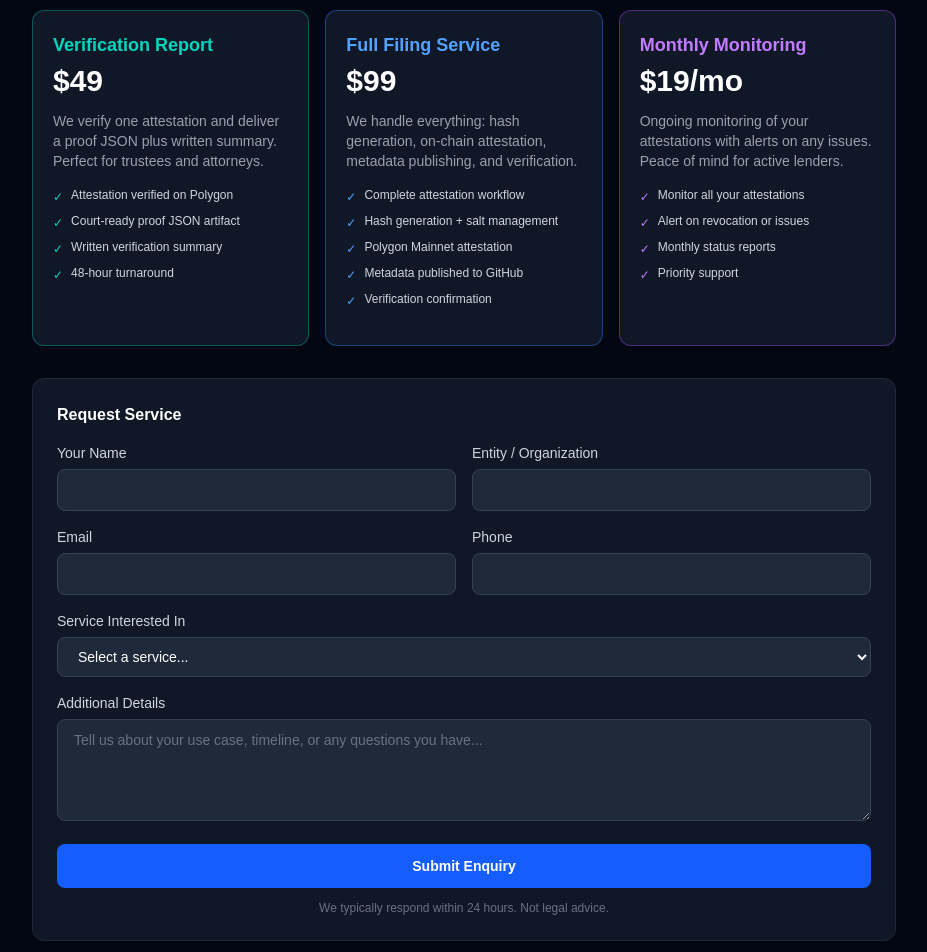
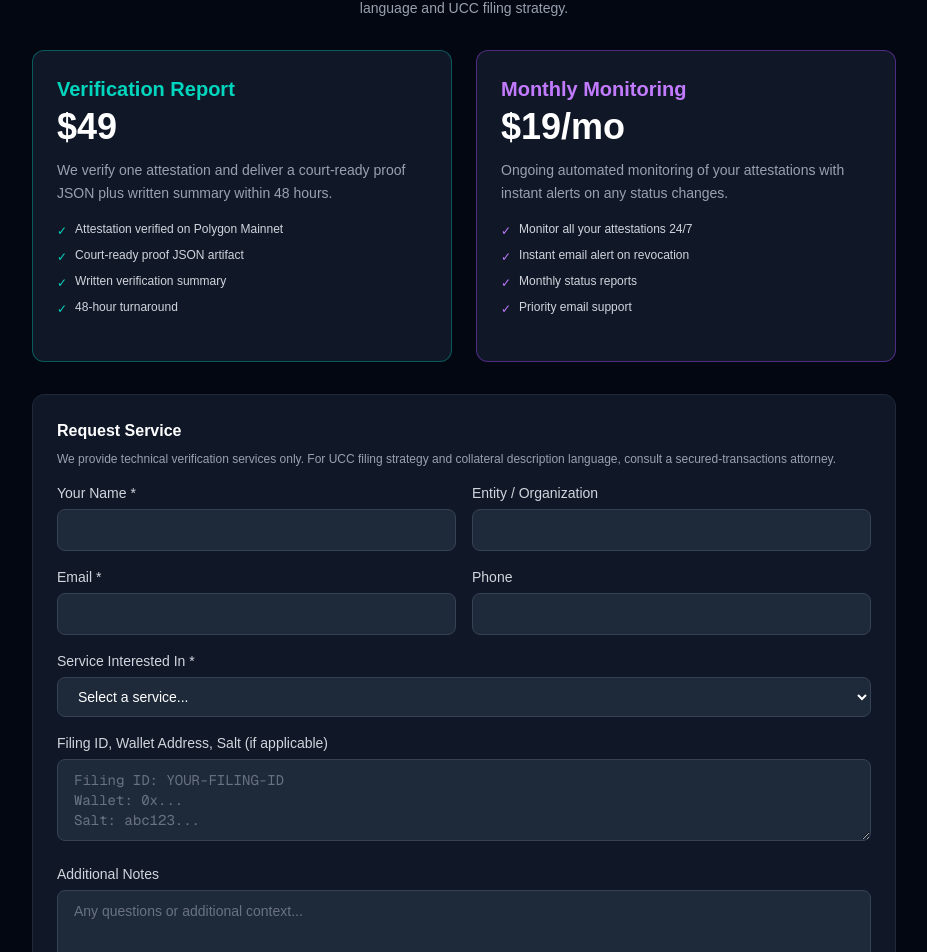
Before and after one commit to heirsure-cyber/UCC-Chain-Dev, a Next.js app in the folder frontend/: page /guide in a window 1280 px wide. Shown: the part 4747-5699 px from the top of the page, without its empty margins (176-1103 px from the left). Built offline with nearby package versions, Linux system fonts and the light colour scheme.

Commit message:
Week 5: Remove Full Filing Service, keep only automated verification + monitoring

```diff
--- a/frontend/app/guide/page.tsx
+++ b/frontend/app/guide/page.tsx
@@ -392,44 +392,36 @@ Metadata at [YOUR_METADATA_URL].`}
         {/* Services section */}
         <div className="mt-12 pt-8 border-t border-gray-800">
           <div className="text-center mb-8">
-            <h2 className="text-2xl font-bold mb-2">Too Technical? We Can Do This For You</h2>
-            <p className="text-gray-400 text-sm">
-              HeirSure LLC offers full-service UCC-Chain attestation and verification for lenders, trustees, and fiduciaries who need expert assistance.
+            <h2 className="text-2xl font-bold mb-2">Professional Verification Services</h2>
+            <p className="text-gray-400 text-sm max-w-2xl mx-auto">
+              HeirSure LLC offers automated verification and monitoring services for lenders, trustees, and fiduciaries. We provide technical verification only — not legal advice. Consult your attorney for collateral description language and UCC filing strategy.
             </p>
           </div>
 
-          <div className="grid grid-cols-3 gap-4 mb-8">
+          <div className="grid grid-cols-2 gap-6 mb-8">
             {[
               {
                 name: "Verification Report",
                 price: "$49",
-                desc: "We verify one attestation and deliver a proof JSON plus written summary. Perfect for trustees and attorneys.",
-                features: ["Attestation verified on Polygon", "Court-ready proof JSON artifact", "Written verification summary", "48-hour turnaround"],
+                desc: "We verify one attestation and deliver a court-ready proof JSON plus written summary within 48 hours.",
+                features: ["Attestation verified on Polygon Mainnet", "Court-ready proof JSON artifact", "Written verification summary", "48-hour turnaround"],
                 color: "border-teal-500/40",
                 labelColor: "text-teal-400",
               },
               {
-                name: "Full Filing Service",
-                price: "$99",
-                desc: "We handle everything: hash generation, on-chain attestation, metadata publishing, and verification.",
-                features: ["Complete attestation workflow", "Hash generation + salt management", "Polygon Mainnet attestation", "Metadata published to GitHub", "Verification confirmation"],
-                color: "border-blue-500/40",
-                labelColor: "text-blue-400",
-              },
-              {
                 name: "Monthly Monitoring",
                 price: "$19/mo",
-                desc: "Ongoing monitoring of your attestations with alerts on any issues. Peace of mind for active lenders.",
-                features: ["Monitor all your attestations", "Alert on revocation or issues", "Monthly status reports", "Priority support"],
+                desc: "Ongoing automated monitoring of your attestations with instant alerts on any status changes.",
+                features: ["Monitor all your attestations 24/7", "Instant email alert on revocation", "Monthly status reports", "Priority email support"],
                 color: "border-purple-500/40",
                 labelColor: "text-purple-400",
               },
             ].map((service) => (
-              <div key={service.name} className={`bg-gray-900 border ${service.color} rounded-xl p-5`}>
-                <p className={`${service.labelColor} font-bold text-lg mb-1`}>{service.name}</p>
-                <p className="text-3xl font-bold text-white mb-3">{service.price}</p>
-                <p className="text-sm text-gray-400 mb-4">{service.desc}</p>
-                <ul className="space-y-2 mb-4">
+              <div key={service.name} className={`bg-gray-900 border ${service.color} rounded-xl p-6`}>
+                <p className={`${service.labelColor} font-bold text-xl mb-1`}>{service.name}</p>
+                <p className="text-4xl font-bold text-white mb-3">{service.price}</p>
+                <p className="text-sm text-gray-400 mb-4 leading-relaxed">{service.desc}</p>
+                <ul className="space-y-2 mb-5">
                   {service.features.map((f) => (
                     <li key={f} className="text-xs text-gray-300 flex items-start gap-2">
                       <span className={`${service.labelColor} flex-shrink-0 mt-0.5`}>✓</span>
@@ -443,11 +435,12 @@ Metadata at [YOUR_METADATA_URL].`}
 
           {!formSubmitted ? (
             <div className="bg-gray-900 rounded-xl border border-gray-800 p-6">
-              <h3 className="font-bold text-white mb-4">Request Service</h3>
+              <h3 className="font-bold text-white mb-2">Request Service</h3>
+              <p className="text-xs text-gray-400 mb-4">We provide technical verification services only. For UCC filing strategy and collateral description language, consult a secured-transactions attorney.</p>
               <form action={FORMSPREE_ENDPOINT} method="POST" onSubmit={() => setFormSubmitted(true)} className="space-y-4">
                 <div className="grid grid-cols-2 gap-4">
                   <div>
-                    <label className="block text-sm font-medium text-gray-300 mb-1.5">Your Name</label>
+                    <label className="block text-sm font-medium text-gray-300 mb-1.5">Your Name *</label>
                     <input type="text" name="name" required
                       className="w-full bg-gray-800 border border-gray-700 rounded-lg px-4 py-2.5 text-sm text-white placeholder-gray-500 focus:outline-none focus:border-blue-500 transition-colors" />
                   </div>
@@ -459,7 +452,7 @@ Metadata at [YOUR_METADATA_URL].`}
                 </div>
                 <div className="grid grid-cols-2 gap-4">
                   <div>
-                    <label className="block text-sm font-medium text-gray-300 mb-1.5">Email</label>
+                    <label className="block text-sm font-medium text-gray-300 mb-1.5">Email *</label>
                     <input type="email" name="email" required
                       className="w-full bg-gray-800 border border-gray-700 rounded-lg px-4 py-2.5 text-sm text-white placeholder-gray-500 focus:outline-none focus:border-blue-500 transition-colors" />
                   </div>
@@ -470,36 +463,41 @@ Metadata at [YOUR_METADATA_URL].`}
                   </div>
                 </div>
                 <div>
-                  <label className="block text-sm font-medium text-gray-300 mb-1.5">Service Interested In</label>
+                  <label className="block text-sm font-medium text-gray-300 mb-1.5">Service Interested In *</label>
                   <select name="service" required
                     className="w-full bg-gray-800 border border-gray-700 rounded-lg px-4 py-2.5 text-sm text-white focus:outline-none focus:border-blue-500 transition-colors">
                     <option value="">Select a service...</option>
                     <option value="Verification Report - $49">Verification Report - $49</option>
-                    <option value="Full Filing Service - $99">Full Filing Service - $99</option>
                     <option value="Monthly Monitoring - $19/mo">Monthly Monitoring - $19/mo</option>
-                    <option value="Custom / Not Sure">Custom / Not Sure</option>
+                    <option value="Question / Not Sure">Question / Not Sure</option>
                   </select>
                 </div>
                 <div>
-                  <label className="block text-sm font-medium text-gray-300 mb-1.5">Additional Details</label>
-                  <textarea name="message" rows={4}
+                  <label className="block text-sm font-medium text-gray-300 mb-1.5">Filing ID, Wallet Address, Salt (if applicable)</label>
+                  <textarea name="attestation_details" rows={3}
+                    className="w-full bg-gray-800 border border-gray-700 rounded-lg px-4 py-2.5 text-sm text-white placeholder-gray-500 focus:outline-none focus:border-blue-500 transition-colors font-mono"
+                    placeholder="Filing ID: YOUR-FILING-ID&#10;Wallet: 0x...&#10;Salt: abc123..."></textarea>
+                </div>
+                <div>
+                  <label className="block text-sm font-medium text-gray-300 mb-1.5">Additional Notes</label>
+                  <textarea name="message" rows={3}
                     className="w-full bg-gray-800 border border-gray-700 rounded-lg px-4 py-2.5 text-sm text-white placeholder-gray-500 focus:outline-none focus:border-blue-500 transition-colors"
-                    placeholder="Tell us about your use case, timeline, or any questions you have..."></textarea>
+                    placeholder="Any questions or additional context..."></textarea>
                 </div>
                 <button type="submit"
                   className="w-full bg-blue-600 hover:bg-blue-700 text-white font-semibold py-3 rounded-lg transition-colors text-sm">
-                  Submit Enquiry
+                  Submit Request
                 </button>
               </form>
               <p className="text-xs text-gray-500 mt-3 text-center">
-                We typically respond within 24 hours. Not legal advice.
+                We typically respond within 24 hours. Not legal advice. Technical verification services only.
               </p>
             </div>
           ) : (
             <div className="bg-green-500/10 border border-green-500/30 rounded-xl p-6 text-center">
-              <p className="text-green-400 font-bold text-lg mb-2">Thank you for your enquiry!</p>
+              <p className="text-green-400 font-bold text-lg mb-2">Thank you for your request!</p>
               <p className="text-gray-300 text-sm">
-                We have received your request and will get back to you within 24 hours at the email you provided.
+                We have received your enquiry and will respond within 24 hours at the email you provided.
               </p>
             </div>
           )}
@@ -510,7 +508,7 @@ Metadata at [YOUR_METADATA_URL].`}
             Go to Verifier
           </a>
           <p className="text-xs text-gray-600 mt-4">UCC-Chain LLC - HeirSure LLC - New York - April 2026</p>
-          <p className="text-xs text-gray-600">Not legal advice. Pre-MVP. Pre-case-law. Consult a secured-transactions attorney before use.</p>
+          <p className="text-xs text-gray-600">Not legal advice. Technical verification services only. Consult a secured-transactions attorney before use.</p>
         </div>
 
       </div>
```
